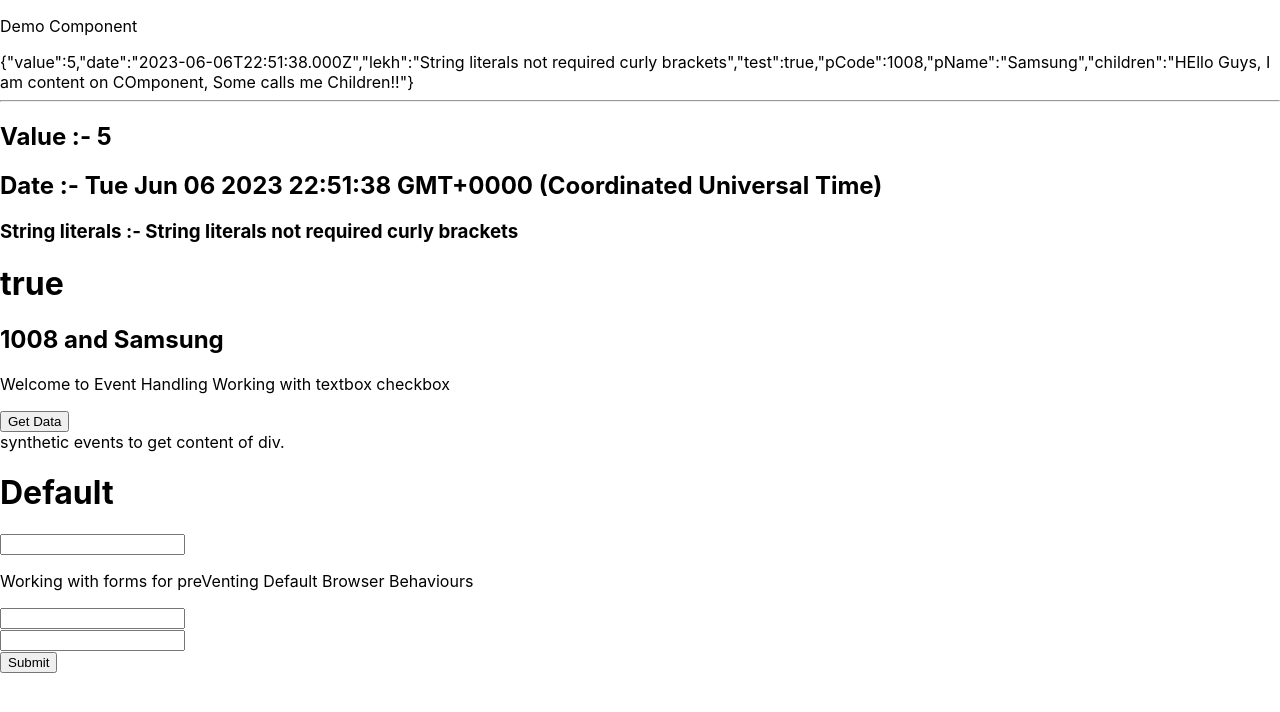
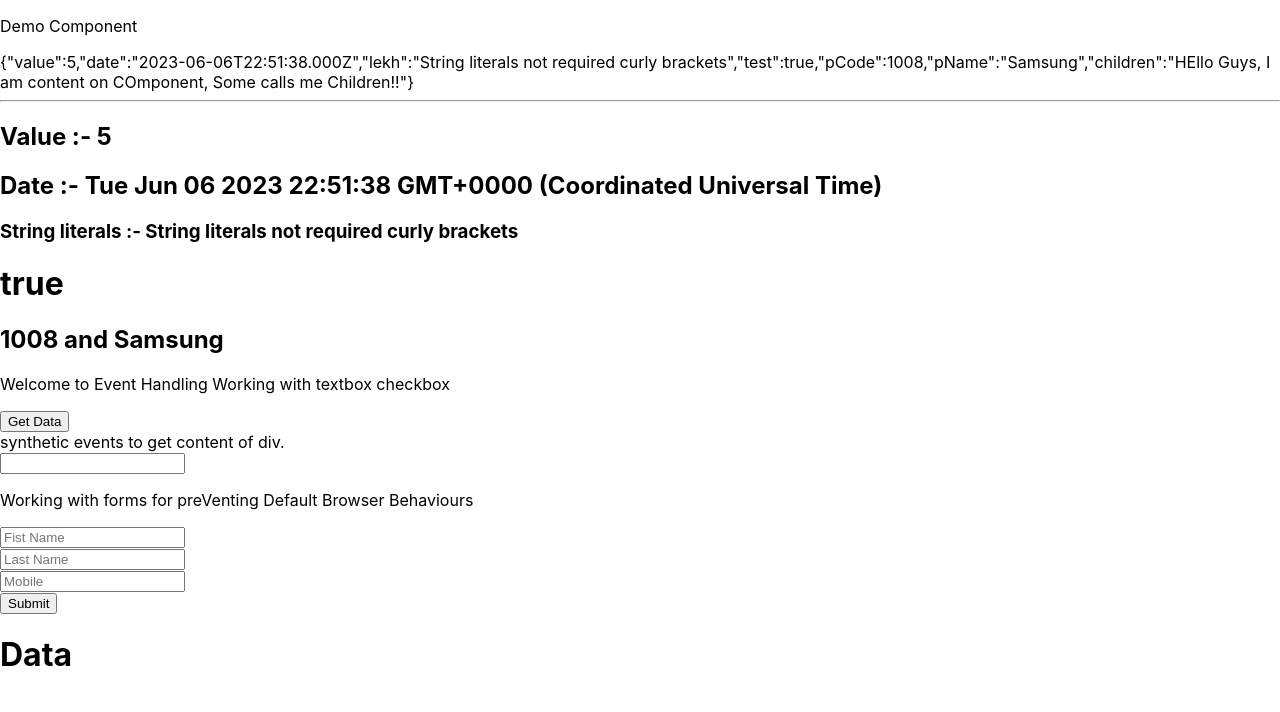
Before and after one commit to paudel54/React_Interview, a React (Create React App) app in the folder second/: page / in a window 1280 px wide. Shown: the top 712 px of the page. Built offline with nearby package versions, Linux system fonts and the light colour scheme.

Commit message:
Worked on Form with multiple States

```diff
--- a/second/src/App.js
+++ b/second/src/App.js
@@ -8,7 +8,10 @@ const App = () => {
   }
 
   // State to control text input
-  const [data, setData] = useState('Default');
+  const [firstName, setFirstName] = useState("");
+  const [lastName, setLastName] = useState("");
+  const [mobile, setMobile] = useState("");
+  const [data, setData] = useState("Data");
   // Here is E is syntheic event.
   const getData = (e) => {
     console.log('Checking the onClick Event on Button.')
@@ -24,9 +27,19 @@ const App = () => {
     // console.log('Info from text Input', e.target.value)
   }
 
-  const getFormData = (e) => {
+  const showData = (e) => {
     e.preventDefault();
-    console.log("Submission Process");
+    setData(`${firstName}, ${lastName} and ${mobile}`)
+  }
+
+  const firstNameChangeHandler = (e) => {
+    setFirstName(e.target.value);
+  }
+  const lastNameChangeHandler = (e) => {
+    setLastName(e.target.value);
+  }
+  const mobileChangeHandler = (e) => {
+    setMobile(e.target.value);
   }
 
 
@@ -45,22 +58,25 @@ const App = () => {
       <div onClick={getDivInfo}>
         synthetic events to get content of div.
       </div>
-      <div>
-        <h1>{data}</h1>
-      </div>
+
       <div>
         <input onChange={getInputData} type='text' />
       </div>
       <p>Working with forms for preVenting Default Browser Behaviours</p>
 
       <div>
-        <form onSubmit={getFormData}>
-          <input type="text" />
+        <form onSubmit={showData}>
+          <input onChange={firstNameChangeHandler} type="text" placeholder='Fist Name' />
           <br />
-          <input type="text" />
+          <input onChange={lastNameChangeHandler} type="text" placeholder='Last Name' />
+          <br />
+          <input onChange={mobileChangeHandler} type="text" placeholder='Mobile' />
           <br />
           <input type="submit" value="Submit" />
         </form>
+        <div>
+          <h1>{data}</h1>
+        </div>
       </div>
     </div>
   )
```
